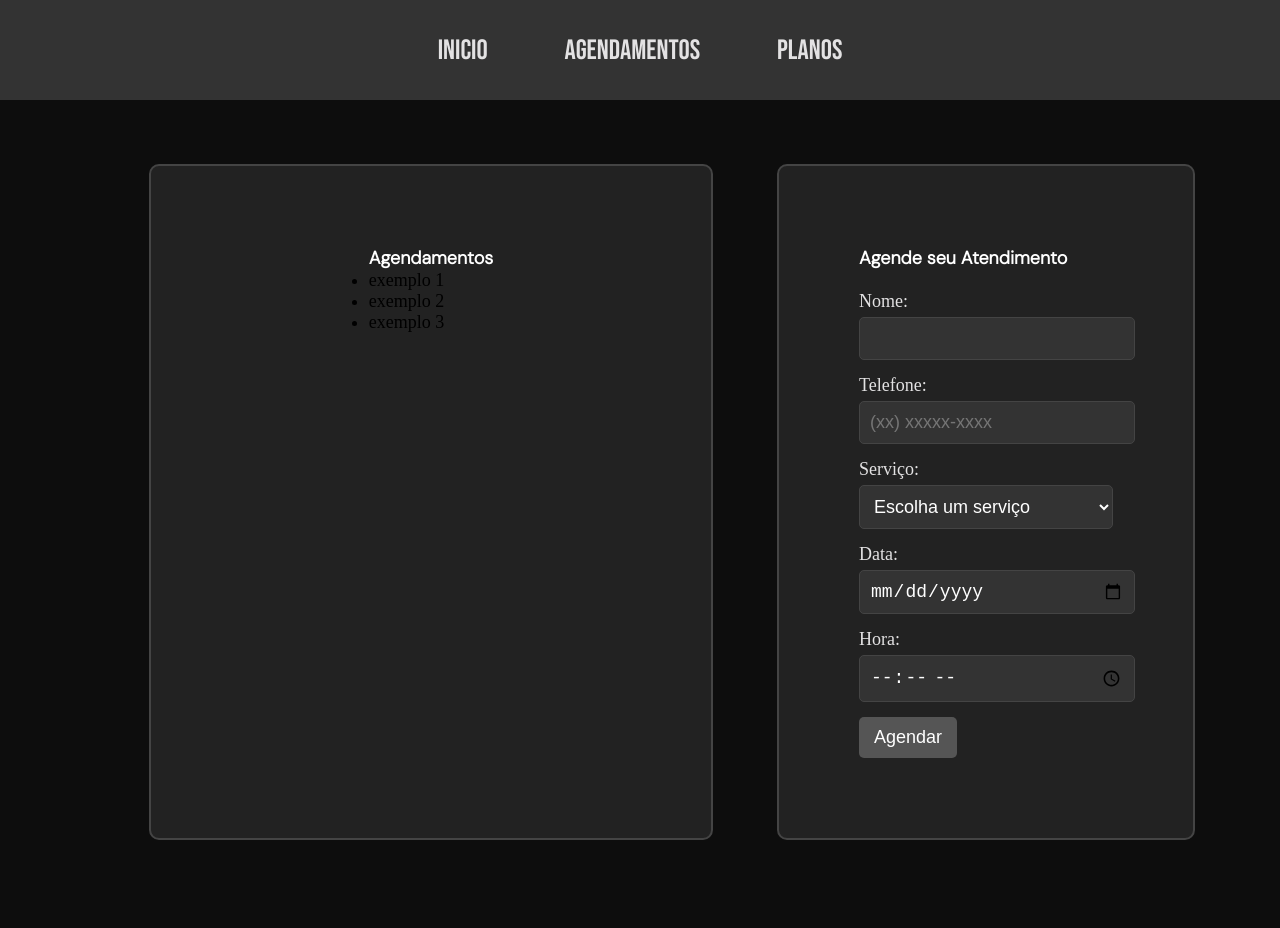
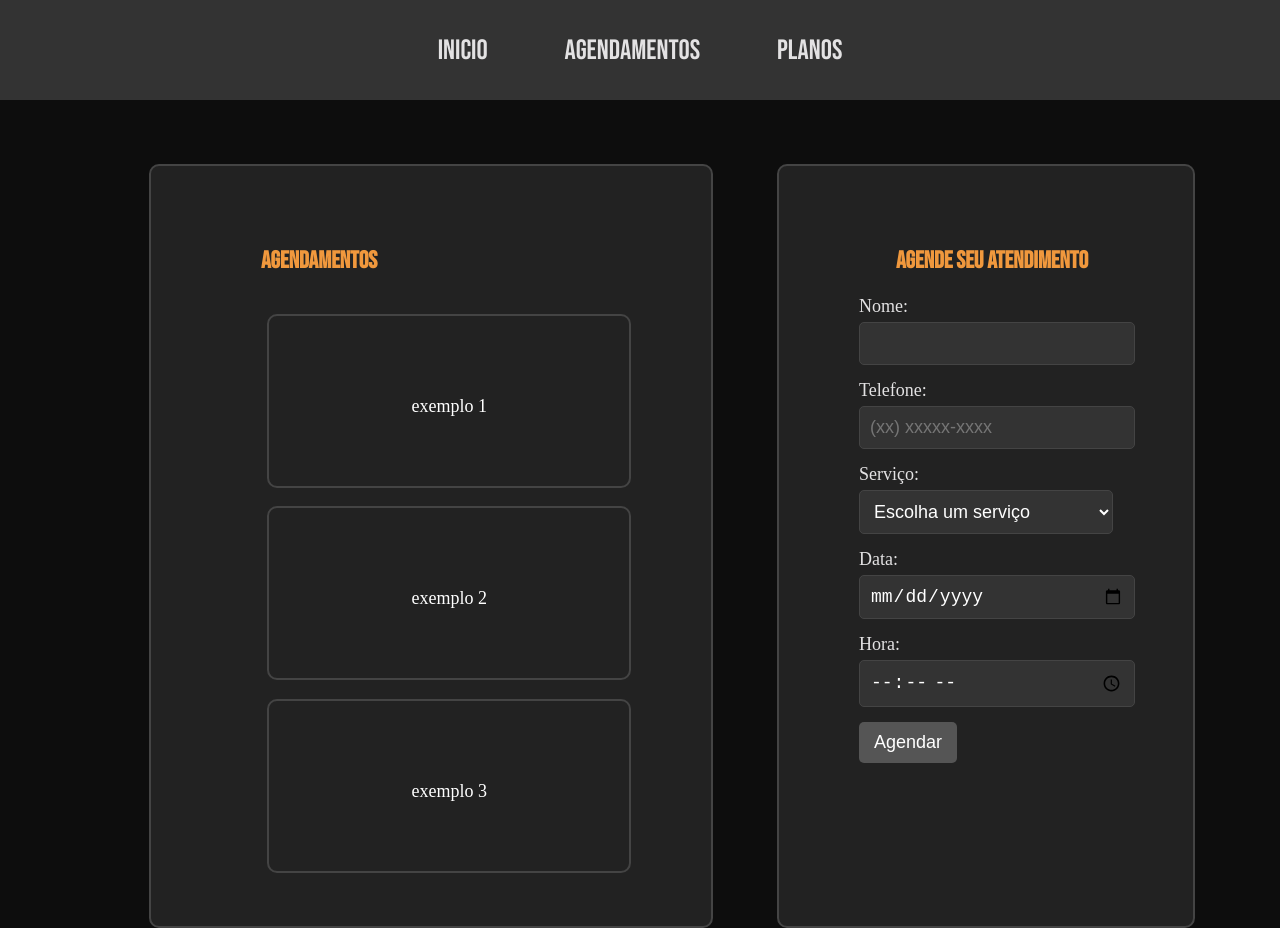
Before and after one commit to marciiojr/Barbearia, a plain HTML site: page src/agendamentos.html in a window 1280 px wide. Before the commit the page ends 865 px from the top, so only its background shows below. Drawn offline with Linux system fonts and the light colour scheme; a script that the page names is missing.

Commit message:
centralizando e mudando fonts login, cadastro e agendamentos

```diff
--- a/src/agendamentos.html
+++ b/src/agendamentos.html
@@ -21,11 +21,11 @@
     <section class="container-div">
     <section class="container">
         <div class="agendamento">
-            <h1>Agendamentos</h1>
+            <h1 style="font-family: 'Bebas Neue', sans-serif; color: #F0983D; margin-left: 12px; font-size: 24px;">Agendamentos</h1><br>
             <ul>
-            <li>exemplo 1</li>
-            <li>exemplo 2</li>
-            <li> exemplo 3</li>
+            <li class="container" style="width: 200px; height: 10px; color: white;">exemplo 1</li>
+            <li class="container" style="width: 200px; height: 10px; color: white;">exemplo 2</li>
+            <li class="container" style="width: 200px; height: 10px; color: white;"> exemplo 3</li>
             </ul>
         </div>
     </section>
@@ -33,7 +33,7 @@
 
 
         <section class="agendamento">
-            <h1>Agende seu Atendimento</h1><br>
+            <h1  style="font-family: 'Bebas Neue', sans-serif; color: #F0983D; margin-left: 12px; font-size: 24px; text-align: center;">Agende seu Atendimento</h1><br>
             <form id="agendamento-form" onsubmit="return false;">
                 <label for="name">Nome:</label>
                 <input type="text" id="name" name="name" required>
```
Also changed, not shown: src/cadastro.html (+2 -2 lines), src/login.html (+2 -2 lines), src/planos.html (+1 -1 lines).
